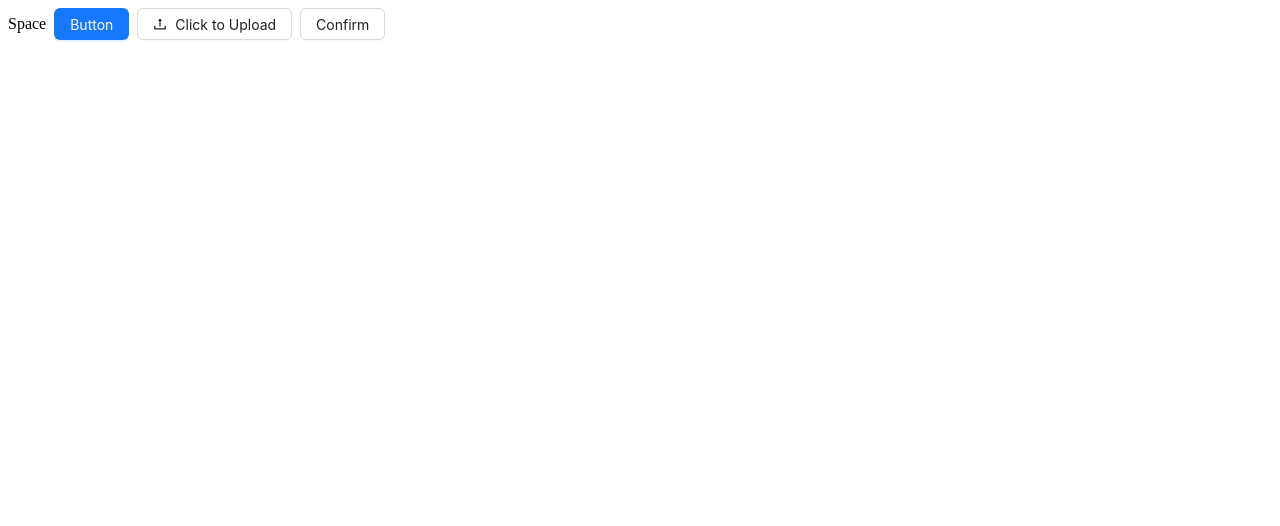
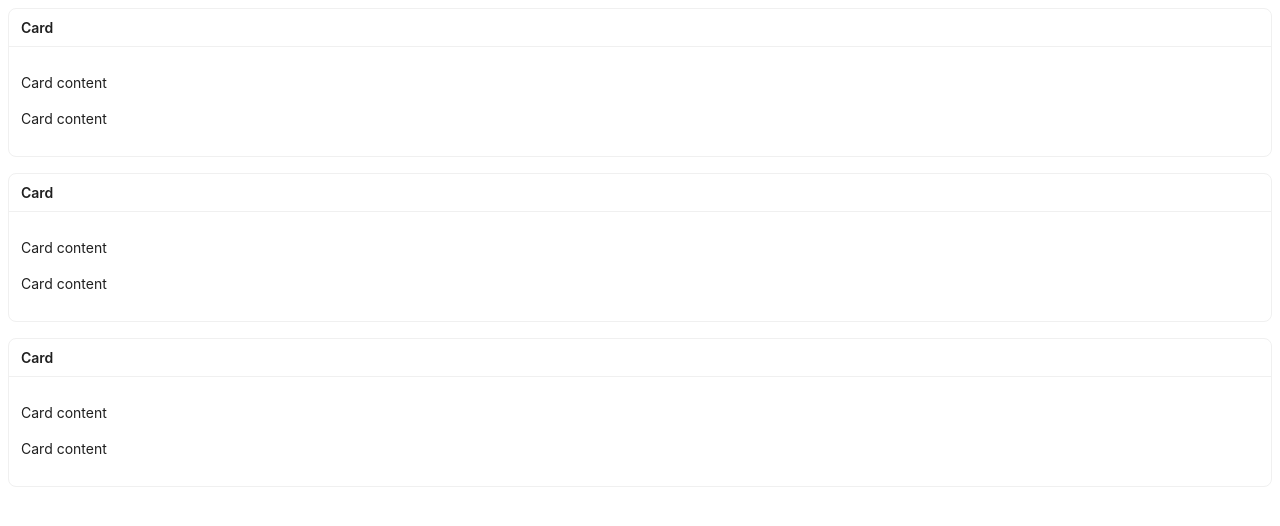
Before and after one commit to KhairiYusoff/Ant-Design, a React (Create React App) app in the folder antd-learning/: page / in a window 1280 px wide. Shown: the top 526 px of the page. Built offline with nearby package versions, Linux system fonts and the light colour scheme.

Commit message:
update App

```diff
--- a/antd-learning/src/App.js
+++ b/antd-learning/src/App.js
@@ -3,10 +3,11 @@ import Form2 from "./Data Entry/Form/Form2";
 import Input1 from "./Data Entry/Input/Input1";
 import Autocomplete1 from "./Data Entry/Autocomplete/Autocomplete1";
 import Space1 from "./Layout/Space1";
+import Space2 from "./Layout/Space2";
 function App() {
   return (
     <>
-      <Space1 />
+      <Space2 />
     </>
   );
 }
```
